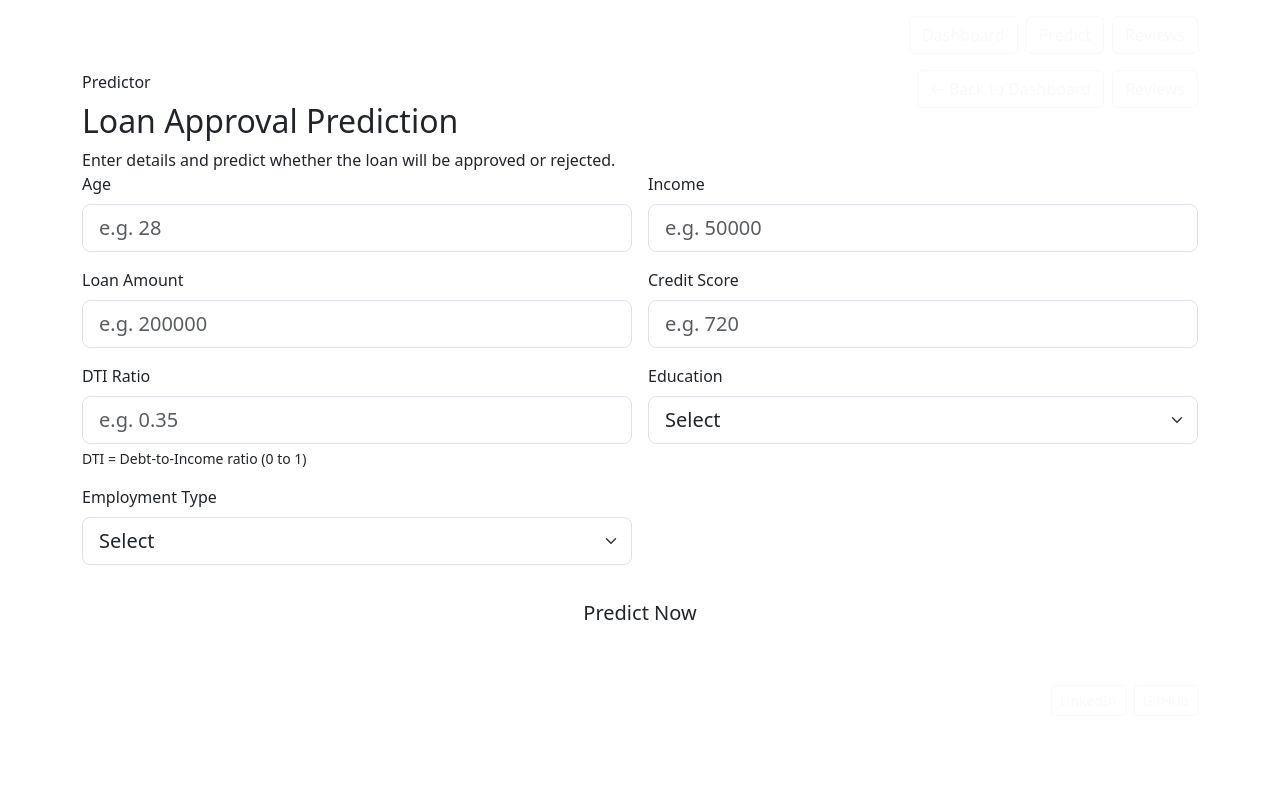
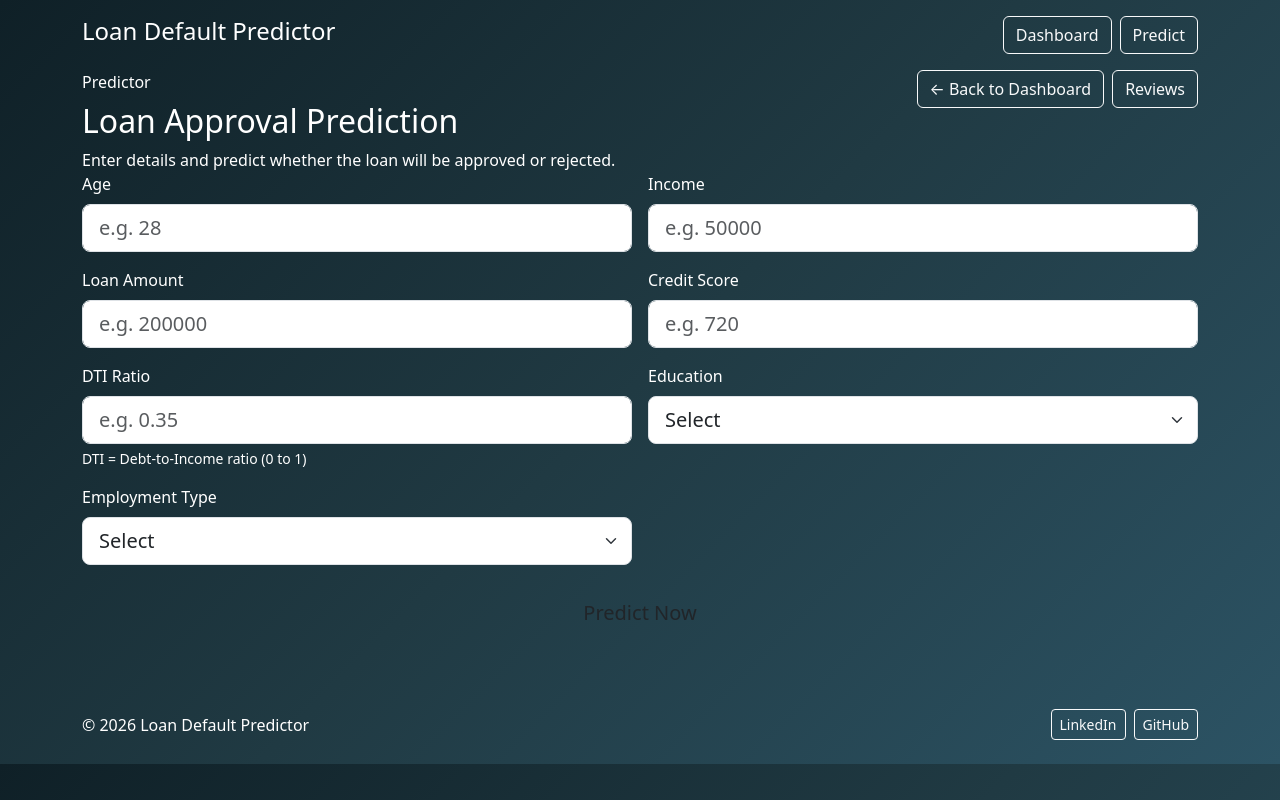
Before and after one commit to Bhavy123321/M.L---Project, a Flask app: page /predict in a window 1280 px wide. Run offline with Flask 3, Linux system fonts and the light colour scheme.

Commit message:
Update base.html

```diff
--- a/templates/base.html
+++ b/templates/base.html
@@ -1,62 +1,40 @@
-<!doctype html>
-<html lang="en">
+<!DOCTYPE html>
+<html>
 <head>
-  <meta charset="utf-8" />
-  <meta name="viewport" content="width=device-width, initial-scale=1" />
   <title>{{ title if title else brand_name }}</title>
+  <meta name="viewport" content="width=device-width, initial-scale=1">
 
-  <!-- Bootstrap -->
   <link href="https://cdn.jsdelivr.net/npm/bootstrap@5.3.3/dist/css/bootstrap.min.css" rel="stylesheet">
-
-  <!-- Your CSS -->
-  <link rel="stylesheet" href="{{ url_for('static', filename='styles.css') }}">
 </head>
 
-<body>
+<body style="background: linear-gradient(135deg,#0f2027,#203a43,#2c5364); color:white;">
 
-  <!-- Header / Navbar -->
-  <header class="py-3">
-    <div class="container d-flex justify-content-between align-items-center gap-3 flex-wrap">
-      <div class="d-flex align-items-center gap-2">
-        <div class="fw-bold text-white" style="font-size: 20px;">{{ brand_name }}</div>
-      </div>
+  <!-- NAVBAR -->
+  <div class="container py-3 d-flex justify-content-between align-items-center">
+    <h4>{{ brand_name }}</h4>
 
-      <nav class="d-flex gap-2 flex-wrap">
-        <a class="btn btn-outline-light" href="{{ url_for('dashboard') }}">Dashboard</a>
-        <a class="btn btn-outline-light" href="{{ url_for('predict') }}">Predict</a>
-        <a class="btn btn-outline-light" href="{{ url_for('reviews') }}">Reviews</a>
-      </nav>
+    <div class="d-flex gap-2">
+      <a class="btn btn-outline-light" href="{{ url_for('dashboard') }}">Dashboard</a>
+      <a class="btn btn-outline-light" href="{{ url_for('predict') }}">Predict</a>
     </div>
-  </header>
+  </div>
 
-  <!-- Page content -->
-  <main>
-    {% block content %}{% endblock %}
-  </main>
+  {% block content %}{% endblock %}
 
-  <!-- Footer -->
-  <footer class="py-4 mt-4">
-    <div class="container d-flex justify-content-between align-items-center flex-wrap gap-2">
-      <div class="text-white-50 small">
-        © {{ brand_name }} • All rights reserved
-      </div>
+  <!-- FOOTER -->
+  <div class="container py-4 mt-5 d-flex justify-content-between align-items-center">
+    <div>© 2026 {{ brand_name }}</div>
 
-      <!-- ✅ FIXED SOCIAL LINKS -->
-      <div class="d-flex gap-2">
-        <a class="btn btn-outline-light btn-sm"
-           href="{{ social.linkedin }}"
-           target="_blank"
-           rel="noopener noreferrer">LinkedIn</a>
+    <div class="d-flex gap-2">
+      <a href="{{ social.linkedin }}" target="_blank" class="btn btn-outline-light btn-sm">
+        LinkedIn
+      </a>
 
-        <a class="btn btn-outline-light btn-sm"
-           href="{{ social.github }}"
-           target="_blank"
-           rel="noopener noreferrer">GitHub</a>
+      <a href="{{ social.github }}" target="_blank" class="btn btn-outline-light btn-sm">
+        GitHub
+      </a>
+    </div>
+  </div>
 
-      </div>
-    </div>
-  </footer>
-
-  <script src="https://cdn.jsdelivr.net/npm/bootstrap@5.3.3/dist/js/bootstrap.bundle.min.js"></script>
 </body>
 </html>
```
